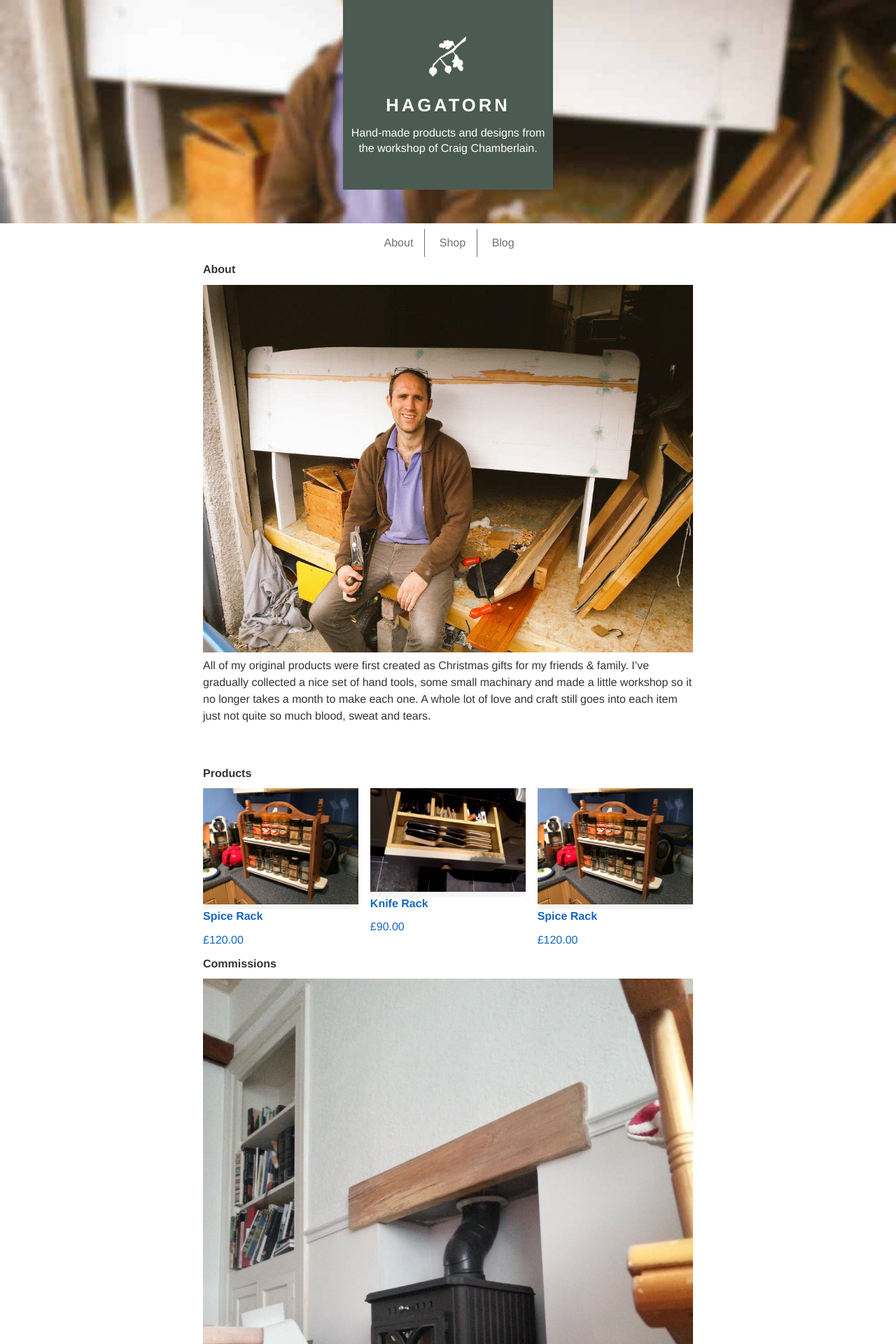
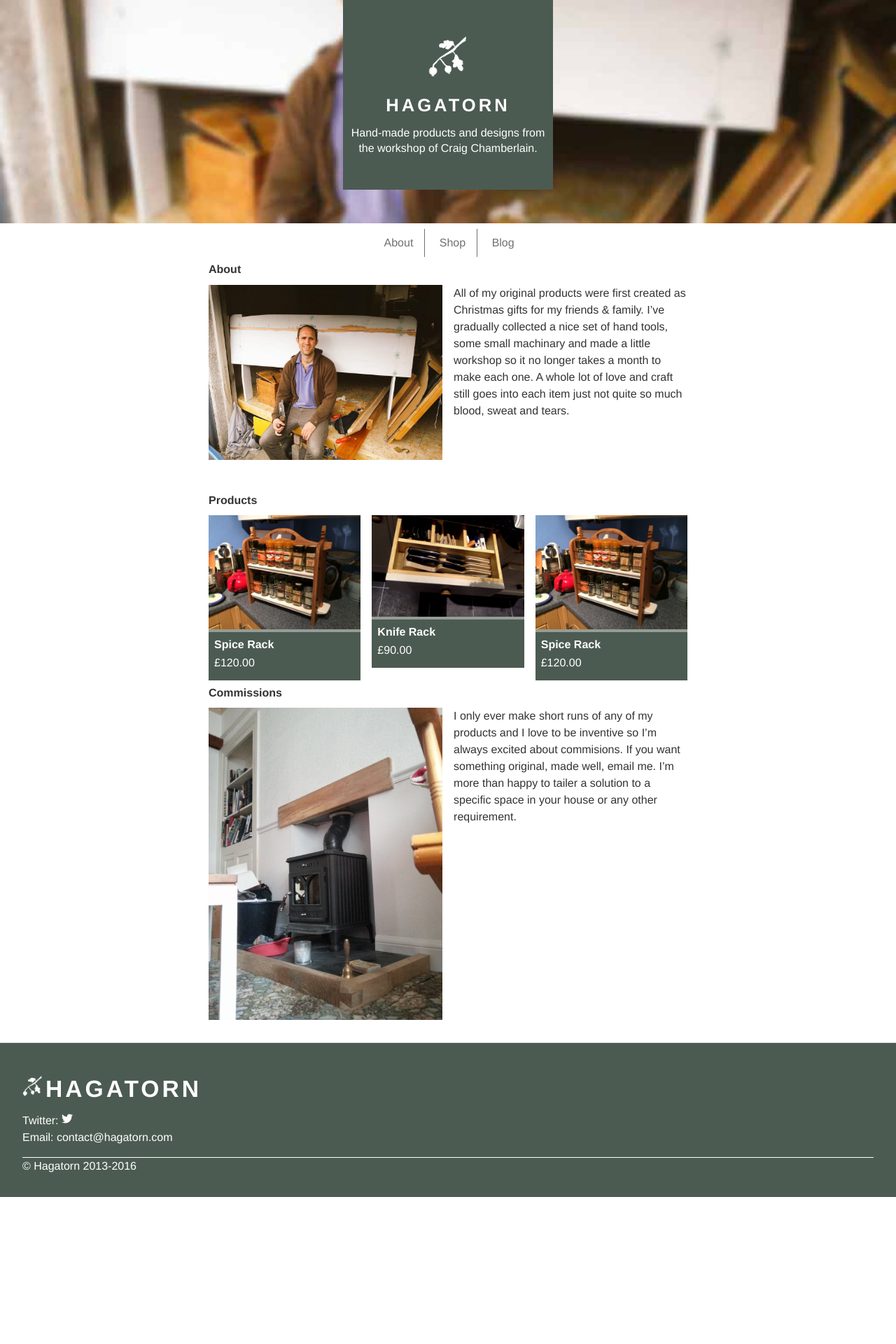
Before and after one commit to hagatorn/hagatorn.github.io, a Jekyll site: the page built from index.html, in a window 1280 px wide. Shown: the top 1920 px of the page at 70% size. Built offline with Jekyll 4.4.1, drawn with Linux system fonts in a browser that asks for light colours; after the commit the page ends 1710 px from its top, so only the background shows below that.

Commit message:
improved styling on homepage and shop. Added CNAME for github pages.

```diff
--- /dev/null
+++ b/CNAME
@@ -0,0 +1 @@
+www.hagatorn.com
--- a/_includes/preview-list.html
+++ b/_includes/preview-list.html
@@ -9,6 +9,8 @@
 
 	<li>
 		<a href="{{p.url}}">
+			<img src="/assets/images/{{ p.images[0] }}"/>
+
 			<div class="preview-text">
 				<h2>{{ p.title }}</h2>
 				<ul class="project-meta">
@@ -25,7 +27,6 @@
 				</ul>
 			</div>
 
-			<img src="/assets/images/{{ p.images[0] }}"/>
 		</a>
 	</li>
 
--- a/_sass/_cards.scss
+++ b/_sass/_cards.scss
@@ -10,7 +10,10 @@
   @include clearfix;
 
   .card {
-
+    background: $dark-green;
+    line-height: normal;
+    margin-bottom: .5em;
+    padding-bottom: .5em;
     @include media($medium-screen) {
 
       @include span-columns(6);
@@ -37,7 +40,7 @@
 
   .card-image {
     //height: 15em;
-    background: whitesmoke;
+    background: $light-green;
     overflow: hidden;
 
     img {
@@ -45,4 +48,13 @@
 
     }
   }
+
+  a { @extend %white-anchor;}
+
+
+  h3,
+  p {
+    margin: .5em;
+  }
+
 }
--- a/_sass/_footer.scss
+++ b/_sass/_footer.scss
@@ -32,14 +32,14 @@ footer {
   }
 
   a {
-    color: #ffffff;
+    color: #fff;
     display: inline-block;
     outline: none;
     text-decoration: none;
 
     &:focus,
     &:hover {
-      color: #ffffff;
+      color: #fff;
     }
 
   }
--- a/_sass/_layout.scss
+++ b/_sass/_layout.scss
@@ -1,3 +1,31 @@
 .page-content {
     @include outer-container;
+    padding: 0 .5em;
 }
+
+.about,
+.commissions {
+  @include clearfix;
+  img,
+  p {
+    @include media($medium-screen) {
+
+      @include span-columns(6);
+      &:last {
+        @include omega();
+      }
+    }
+
+  }
+}
+
+%white-anchor {
+  color: #fff;
+  outline: none;
+  text-decoration: none;
+
+  &:focus,
+  &:hover {
+    color: #fff;
+  }
+}
--- a/_sass/_preview-list.scss
+++ b/_sass/_preview-list.scss
@@ -1,32 +1,43 @@
 .preview-list{
 
-	a {
+  list-style: none outside none;
+
+  a { @extend %white-anchor;}
+
+  img,
+  div {
+    @include media($medium-screen) {
+
+      @include span-columns(6);
+      @include omega(2n);
+
+  	}
 	}
-	list-style: none outside none;
-	img{	width:200px;
-		height:auto;
-		float:left;
+
+	img{
+        height: auto;
+	}
+
+	li {
+		@include clearfix;
+		background-color: $dark-green;
+		margin-bottom: 1em;
 
 	}
-	.preview-text{
 
-	}
-	img, .preview-text {
-		display: inline-block;
-		vertical-align: top;
-  		}
-	li {
-		padding-bottom:5px;
-		border-bottom:1px black;
-		margin-bottom: 5px;
-	}
+  .preview-text {
+	  margin: 0 0 .5em ;
+    padding: 0 .5em;
 
-	li, img {
-  		&:after {
-	   		content: "";
-	   		display: table;
-	    		clear: both;
-  		}
-	}
+	  @include media($medium-screen) {
+			 margin-top: 1em;
+       padding: 0 .5em 0 0;
+		 }
+
+     li {
+			 margin-bottom: 0;
+		 }
+
+   }
 
 }
--- a/index.html
+++ b/index.html
@@ -56,7 +56,7 @@ commissions: >
     </div>
 </div>
 
-<div class="commisions">
+<div class="commissions">
 
   <h2 class="section-heading">Commissions</h2>
 
```
